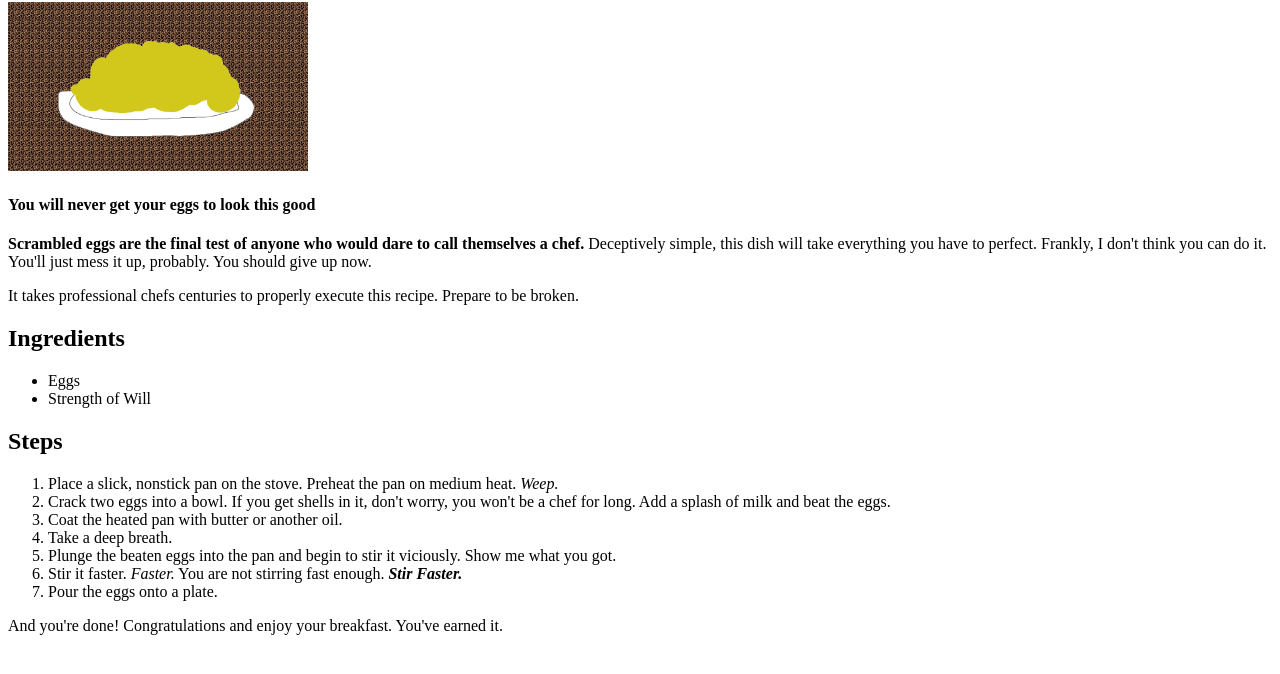
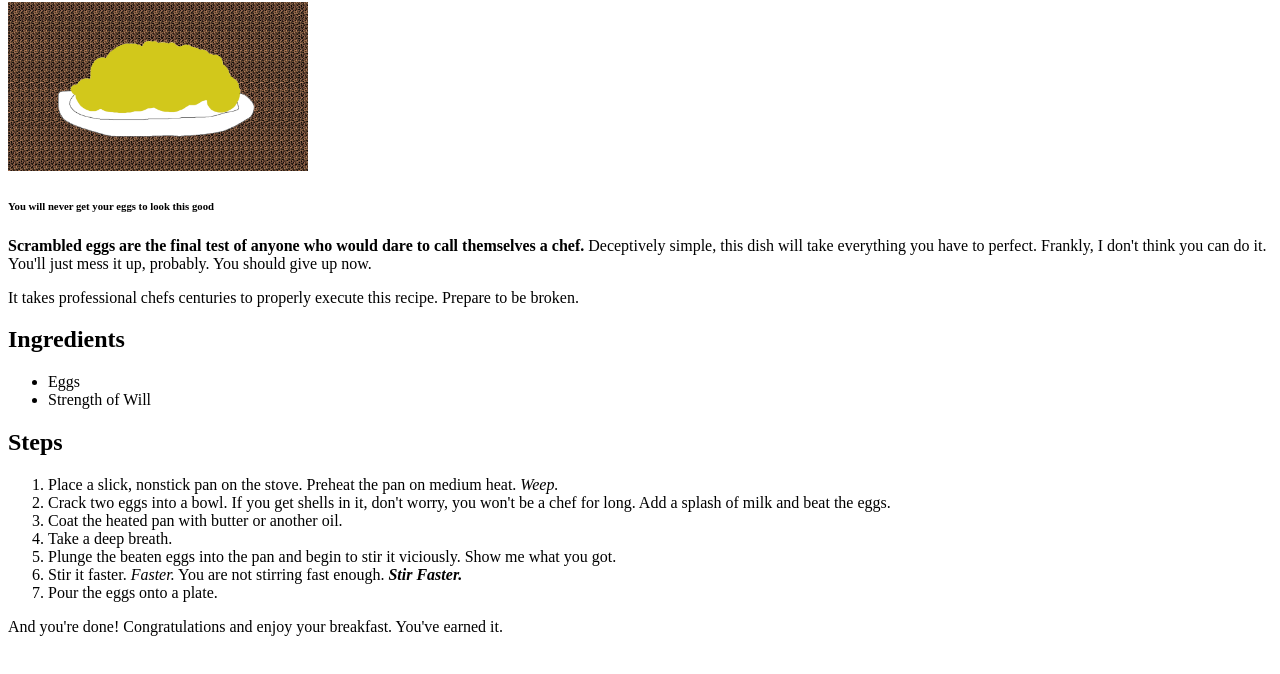
Before and after one commit to zphillips13579/odin-recipes, a plain HTML site: page recipes/scramble.html in a window 1280 px wide. Shown: the part 78-752 px from the top of the page. Drawn offline with Linux system fonts and the light colour scheme.

Commit message:
Change scramble img description to h6

```diff
--- a/recipes/scramble.html
+++ b/recipes/scramble.html
@@ -8,7 +8,7 @@
 <body>
     <h1>Scrambled Eggs</h1>
     <img src="../img/scramble.jpg" width="300">
-    <h4>You will never get your eggs to look this good</h4>
+    <h6>You will never get your eggs to look this good</h6>
     <p><strong>Scrambled eggs are the final test of anyone who would dare to call themselves a chef.</strong>
         Deceptively simple, this dish will take everything you have to perfect. Frankly, I don't think you can do it. You'll
     just mess it up, probably. You should give up now.</p>
```
